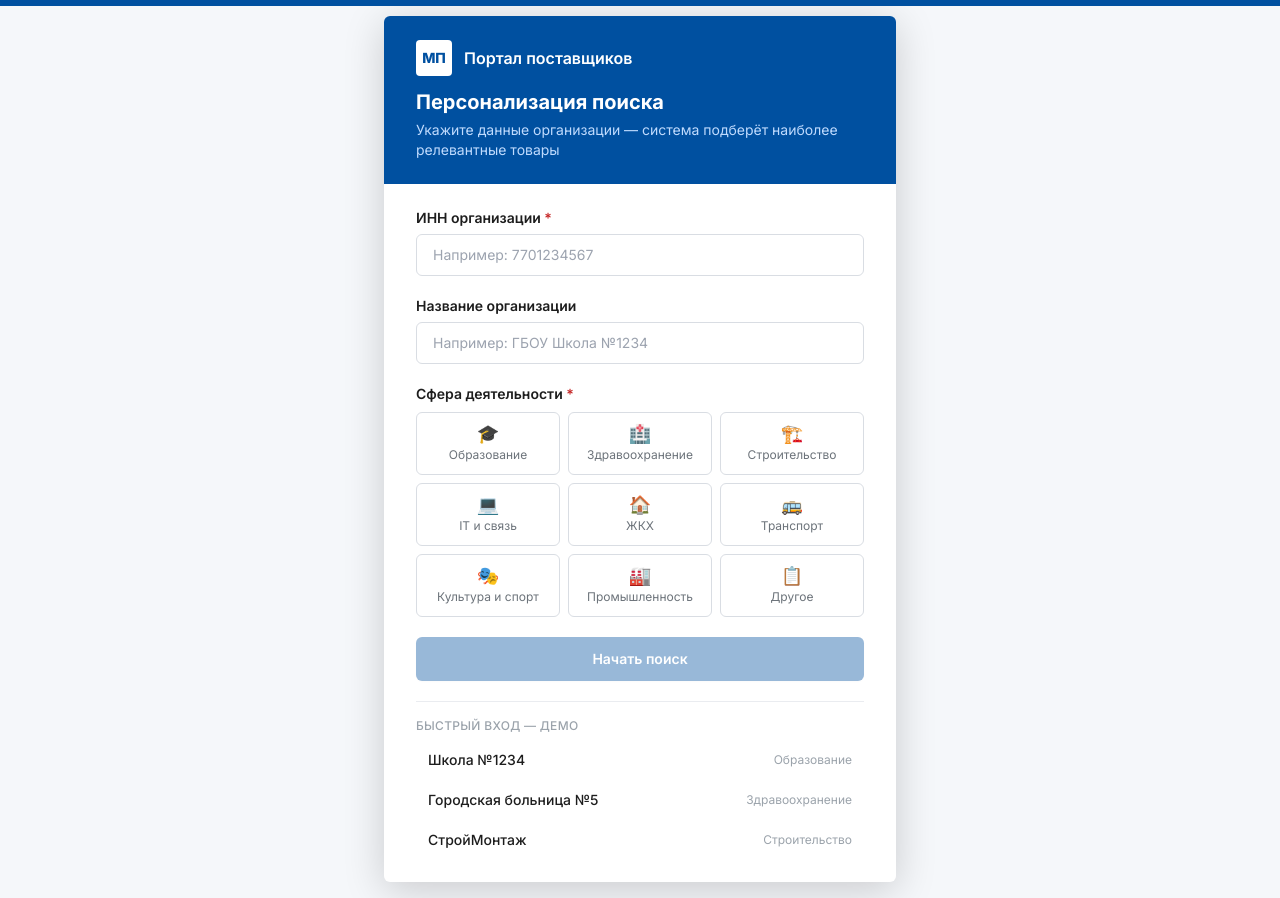
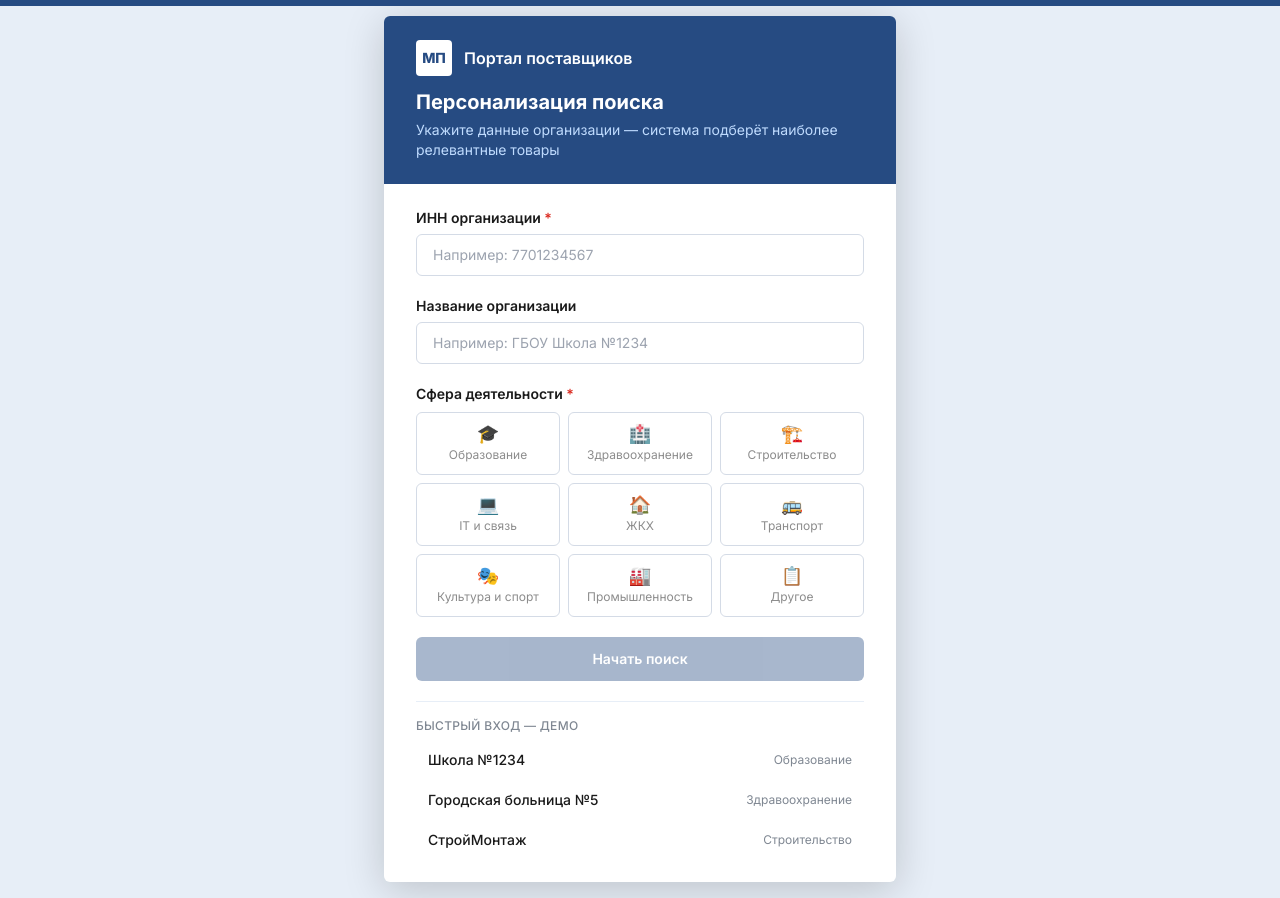
Before and after one commit to Deci1337/TenderHackMoscow, a React (Vite) app in the folder frontend/: page / in a window 1280 px wide. Built offline with nearby package versions, Linux system fonts and the light colour scheme; the HTML template or start-up script is replaced by a standard one.

Commit message:
Dev1: apply official UI kit colors, fix TS errors, portal design system

```diff
--- a/frontend/src/App.tsx
+++ b/frontend/src/App.tsx
@@ -118,7 +118,7 @@ export default function App() {
   }
 
   return (
-    <div className="min-h-screen bg-portal-bg">
+    <div className="min-h-screen bg-portal-blue-pale">
       <Header currentUser={user} onSwitchUser={() => setUser(null)} />
 
       <main className="max-w-7xl mx-auto px-4 py-8">
--- a/frontend/src/components/OnboardingModal.tsx
+++ b/frontend/src/components/OnboardingModal.tsx
@@ -33,8 +33,7 @@ export default function OnboardingModal({ onComplete }: Props) {
   };
 
   return (
-    <div className="min-h-screen bg-portal-bg flex items-center justify-center p-4">
-      {/* Background decorative strip */}
+    <div className="min-h-screen bg-portal-blue-pale flex items-center justify-center p-4">
       <div className="fixed top-0 inset-x-0 h-1.5 bg-portal-blue" />
 
       <div className="bg-white rounded-portal shadow-modal max-w-lg w-full overflow-hidden">
@@ -96,7 +95,7 @@ export default function OnboardingModal({ onComplete }: Props) {
                     className={`flex flex-col items-center gap-1 px-2 py-3 rounded-portal text-xs border transition-all ${
                       industry === ind.label
                         ? "bg-portal-blue-pale border-portal-blue text-portal-blue font-semibold"
-                        : "bg-white border-portal-border text-portal-text-secondary hover:border-portal-blue hover:text-portal-text"
+                        : "bg-white border-portal-border text-portal-gray-text hover:border-portal-blue hover:text-portal-black"
                     }`}
                   >
                     <span className="text-lg leading-none">{ind.icon}</span>
@@ -109,9 +108,7 @@ export default function OnboardingModal({ onComplete }: Props) {
             <button
               type="submit"
               disabled={!inn || !industry}
-              className="w-full bg-portal-blue hover:bg-portal-blue-hover disabled:opacity-40
-                         disabled:cursor-not-allowed text-white font-semibold py-3 rounded-portal
-                         transition-colors text-sm shadow-sm"
+              className="btn-primary w-full py-3 text-sm"
             >
               Начать поиск
             </button>
--- a/frontend/src/components/SearchBar.tsx
+++ b/frontend/src/components/SearchBar.tsx
@@ -27,8 +27,8 @@ export default function SearchBar({ onSearch, loading, correctedQuery }: Props)
   const [history, setHistory] = useState<string[]>([]);
   const [showSuggestions, setShowSuggestions] = useState(false);
   const [showHistory, setShowHistory] = useState(false);
-  const debounceRef = useRef<ReturnType<typeof setTimeout>>();
-  const suggestRef = useRef<ReturnType<typeof setTimeout>>();
+  const debounceRef = useRef<ReturnType<typeof setTimeout> | undefined>(undefined);
+  const suggestRef = useRef<ReturnType<typeof setTimeout> | undefined>(undefined);
   const wrapperRef = useRef<HTMLDivElement>(null);
 
   useEffect(() => {
@@ -120,10 +120,10 @@ export default function SearchBar({ onSearch, loading, correctedQuery }: Props)
             onChange={(e) => setValue(e.target.value)}
             onFocus={handleFocus}
             placeholder="Введите название товара или СТЕ..."
-            className="w-full pl-12 pr-12 py-4 rounded-xl border-2 border-portal-border bg-white
-                       text-base focus:border-portal-blue focus:outline-none focus:ring-2
-                       focus:ring-portal-blue/20 shadow-sm transition-all
-                       placeholder:text-portal-text-secondary/60"
+            className="w-full pl-12 pr-12 py-4 rounded-portal border-2 border-portal-border bg-white
+                       text-base text-portal-black focus:border-portal-blue focus:outline-none
+                       focus:ring-2 focus:ring-portal-blue/20 shadow-sm transition-all
+                       placeholder:text-portal-gray-text"
           />
           {loading && (
             <Loader2
@@ -143,7 +143,7 @@ export default function SearchBar({ onSearch, loading, correctedQuery }: Props)
         </form>
 
         {dropdownItems.length > 0 && (
-          <ul className="absolute z-20 top-full mt-1 w-full bg-white rounded-xl border border-portal-border shadow-lg overflow-hidden">
+          <ul className="absolute z-20 top-full mt-1 w-full bg-white rounded-portal border border-portal-border shadow-modal overflow-hidden">
             {showHistory && (
               <li className="px-5 py-2 text-xs font-medium text-portal-text-secondary uppercase tracking-wide border-b border-portal-border">
                 Недавние запросы
@@ -170,7 +170,7 @@ export default function SearchBar({ onSearch, loading, correctedQuery }: Props)
 
       {correctedQuery && correctedQuery !== value && (
         <div className="px-4 py-2 bg-amber-50 border border-amber-200 rounded-lg text-sm flex items-center gap-2">
-          <span className="text-amber-700">
+          <span className="text-portal-orange">
             Показаны результаты по запросу <strong>"{correctedQuery}"</strong>
           </span>
           <button
--- a/frontend/src/index.css
+++ b/frontend/src/index.css
@@ -3,7 +3,52 @@
 @tailwind utilities;
 
 @layer base {
+  :root {
+    --color-blue:       #264B82;
+    --color-blue-gray:  #D4DBE6;
+    --color-blue-pale:  #E7EEF7;
+    --color-red:        #DB2B21;
+    --color-black:      #1A1A1A;
+    --color-gray-text:  #8C8C8C;
+    --color-green:      #0D9B68;
+    --color-sea-dark:   #167C85;
+    --color-sea-clear:  #48B8C2;
+    --color-orange:     #F67319;
+    --color-gray:       #7F8792;
+    --color-gray-light: #C9D1DF;
+  }
+
+  * {
+    box-sizing: border-box;
+  }
+
   body {
-    @apply text-portal-text;
+    @apply text-portal-black bg-portal-blue-pale font-sans antialiased;
+    font-feature-settings: "cv02", "cv03", "cv04", "cv11";
+  }
+
+  input, button, select, textarea {
+    font-family: inherit;
   }
 }
+
+@layer components {
+  .btn-primary {
+    @apply bg-portal-blue hover:bg-portal-blue-hover text-white font-semibold px-4 py-2 rounded-portal transition-colors disabled:opacity-40 disabled:cursor-not-allowed;
+  }
+
+  .btn-secondary {
+    @apply border border-portal-border text-portal-blue hover:bg-portal-blue-pale font-medium px-4 py-2 rounded-portal transition-colors;
+  }
+
+  .input-base {
+    @apply w-full px-4 py-2.5 border border-portal-border rounded-portal text-sm text-portal-black
+           placeholder:text-portal-gray-text
+           focus:border-portal-blue focus:outline-none focus:ring-2 focus:ring-portal-blue/20
+           transition-colors bg-white;
+  }
+
+  .card {
+    @apply bg-white rounded-portal border border-portal-border shadow-card;
+  }
+}
--- a/frontend/tailwind.config.js
+++ b/frontend/tailwind.config.js
@@ -5,46 +5,52 @@ export default {
     extend: {
       colors: {
         portal: {
-          // Primary brand blue — zakupki.mos.ru header/buttons
-          blue: "#0050A0",
-          "blue-light": "#1A6FC4",
-          "blue-hover": "#003E80",
-          "blue-pale": "#E8F1FA",
-          // Accent — orange call-to-action
-          accent: "#F26123",
-          "accent-hover": "#D44E0E",
-          // Backgrounds
-          bg: "#F5F7FA",
-          "bg-dark": "#EEF1F6",
-          card: "#FFFFFF",
-          // Text
-          text: "#1D1D1D",
-          "text-secondary": "#6C737A",
-          "text-muted": "#9BA3AB",
-          // Borders
-          border: "#D9DDE3",
-          "border-light": "#EAECF0",
-          // Status colors
-          success: "#1E7E34",
-          "success-bg": "#EAF5EB",
-          warning: "#C66A00",
-          "warning-bg": "#FEF6EB",
-          error: "#C62828",
-          "error-bg": "#FDEAEA",
-          info: "#0277BD",
-          "info-bg": "#E3F2FD",
+          // --- Primary ---
+          blue:        "#264B82",   // Main Blue  — кнопки, активные табы, теги
+          "blue-gray": "#D4DBE6",   // Gray Blue  — обводки, линии
+          "blue-pale": "#E7EEF7",   // Pale Blue  — фон страницы / карточки
+          red:         "#DB2B21",   // Red        — destructive, иллюстрации
+          black:       "#1A1A1A",   // Black      — основной текст
+          "gray-text": "#8C8C8C",   // Pale Black — вторичный текст
+
+          // --- Additional ---
+          green:       "#0D9B68",   // статусы
+          "sea-dark":  "#167C85",   // статусы
+          "sea-clear": "#48B8C2",   // статусы
+          orange:      "#F67319",   // статусы
+          gray:        "#7F8792",   // статусы
+          "gray-light":"#C9D1DF",   // статусы
+
+          // --- Aliases для удобства (бывшие portal-*) ---
+          bg:                "#E7EEF7",
+          "bg-card":         "#FFFFFF",
+          text:              "#1A1A1A",
+          "text-secondary":  "#8C8C8C",
+          "text-muted":      "#7F8792",
+          border:            "#D4DBE6",
+          "border-light":    "#E7EEF7",
+          "blue-hover":      "#1C3A6B",
+          "blue-light":      "#3A63A8",
+          success:           "#0D9B68",
+          "success-bg":      "#E6F7F1",
+          warning:           "#F67319",
+          "warning-bg":      "#FEF3EB",
+          error:             "#DB2B21",
+          "error-bg":        "#FDECEA",
+          info:              "#167C85",
+          "info-bg":         "#E5F4F5",
         },
       },
       fontFamily: {
-        sans: ['"Inter"', '"Segoe UI"', '"PT Sans"', "Roboto", "sans-serif"],
+        sans: ['"Inter"', '"Segoe UI"', "Roboto", "sans-serif"],
       },
       fontSize: {
         "2xs": ["0.625rem", { lineHeight: "0.875rem" }],
       },
       boxShadow: {
-        card: "0 1px 4px 0 rgba(0,0,0,0.08)",
-        "card-hover": "0 4px 16px 0 rgba(0,0,0,0.12)",
-        modal: "0 8px 40px 0 rgba(0,0,0,0.18)",
+        card:       "0 1px 3px 0 rgba(38,75,130,0.08)",
+        "card-hover":"0 4px 16px 0 rgba(38,75,130,0.14)",
+        modal:      "0 8px 40px 0 rgba(0,0,0,0.18)",
       },
       borderRadius: {
         portal: "6px",
```
Also changed, not shown: frontend/src/components/STECard.tsx (+15 -15 lines).
